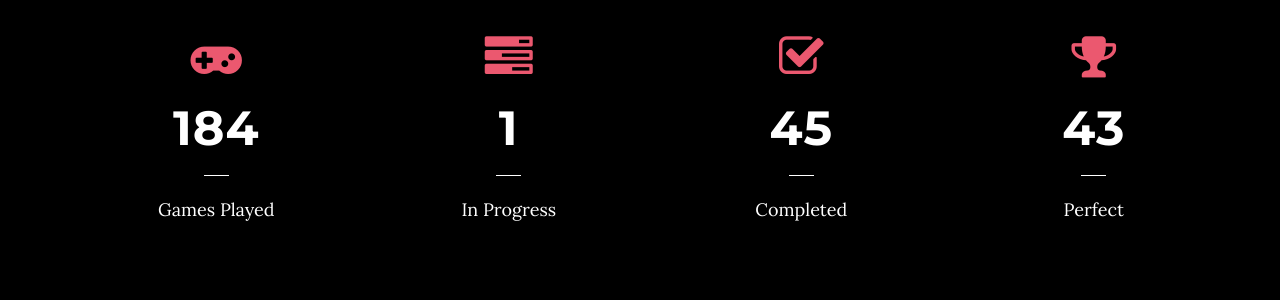
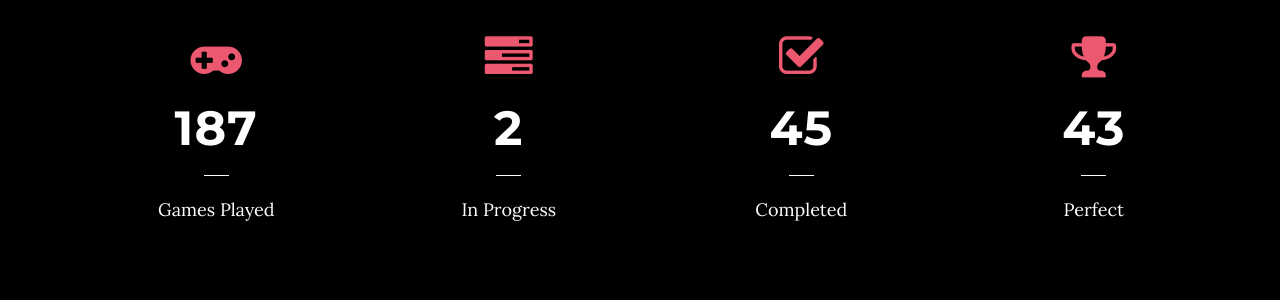
Before and after one commit to kuangami/kuangami.github.io, a Jekyll site: the page built from index.html, in a window 1280 px wide and 900 px high, scrolled down 1004 px. Shown: the part 161-461 px from the top of the window. Built offline with Jekyll 4.4.1, drawn with Linux system fonts in a browser that asks for light colours.

Commit message:
GitHub Actions commit

```diff
--- a/_data/gamestats.json
+++ b/_data/gamestats.json
@@ -1 +1 @@
-{"records":[{"id":"recNhKo61o1TseEuU","fields":{"Games Played":184,"Playing":1,"Completed":45,"Perfect":43},"createdTime":"2021-05-23T23:08:31.000Z"}]}
+{"records":[{"id":"recNhKo61o1TseEuU","fields":{"Games Played":187,"Playing":2,"Completed":45,"Perfect":43},"createdTime":"2021-05-23T23:08:31.000Z"}]}
```
Also changed, not shown: _data/recentplay.json (+1 -1 lines).
